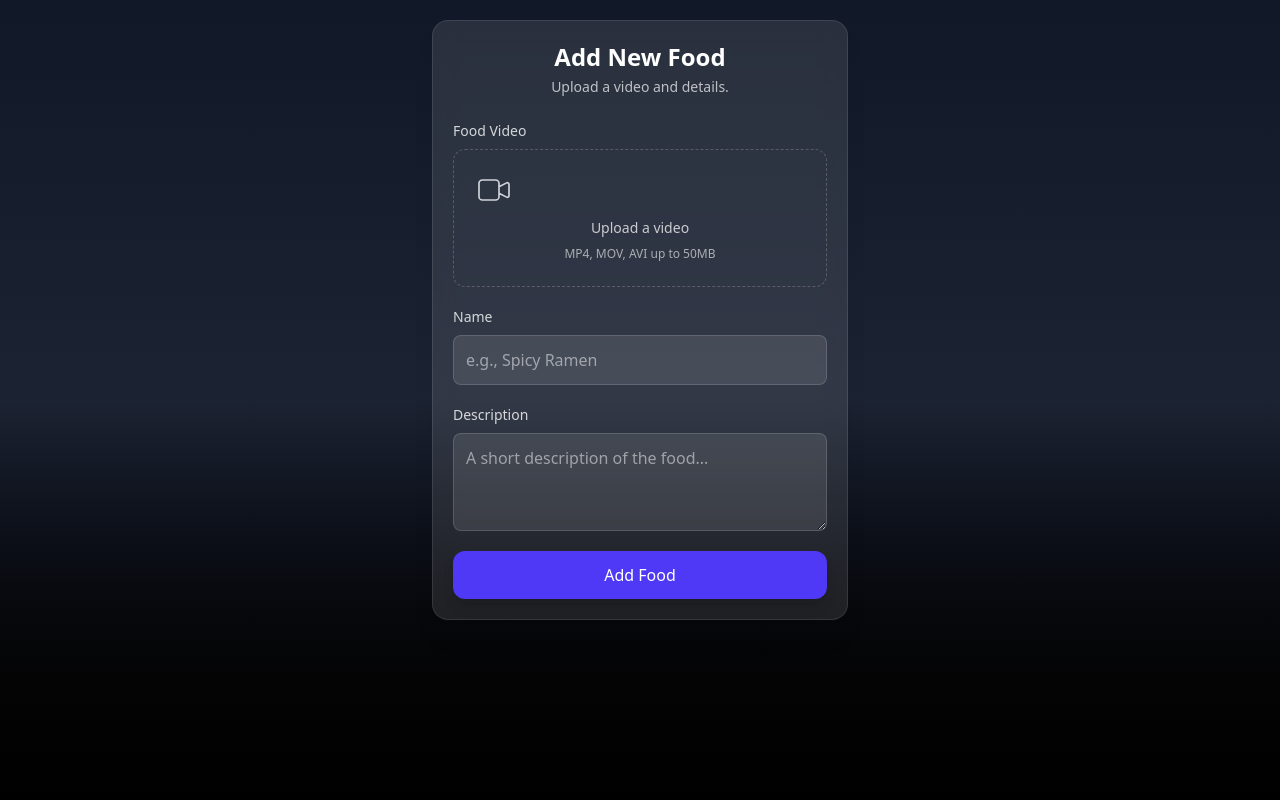
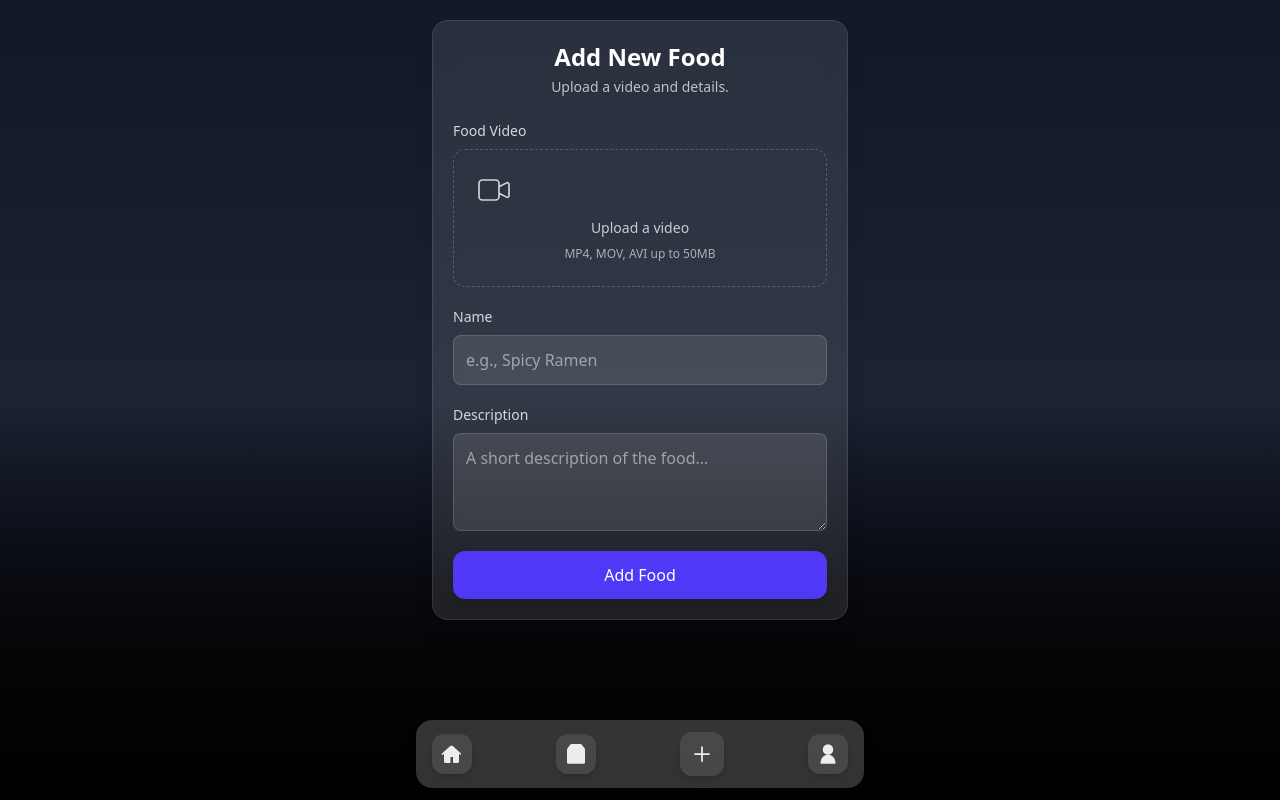
Before and after one commit to Sayeed-5/Zomato, a React (Vite) app in the folder frontend/: page /create-food in a window 1280 px wide. Built offline with nearby package versions, Linux system fonts and the light colour scheme.

Commit message:
add navbar in routes

```diff
--- a/frontend/src/components/BottomNav.jsx
+++ b/frontend/src/components/BottomNav.jsx
@@ -1,4 +1,5 @@
 import React from 'react'
+import { useNavigate } from 'react-router-dom'
 
 const NavIcon = ({ label, children, onClick }) => (
   <button
@@ -11,25 +12,43 @@ const NavIcon = ({ label, children, onClick }) => (
 )
 
 const BottomNav = () => {
+
+  const navigate = useNavigate();
+
+  const saved = () => {
+    console.log("Button was clicked")
+    navigate('/save');
+  }
+
+  const addFood = () => {
+    console.log("Button was clicked")
+    navigate('/create-food');
+  }
+
+  const profile = () => {
+    console.log("Button was clicked")
+    navigate('/auth');
+  }
+
   return (
     <nav className="fixed bottom-3 left-1/2 -translate-x-1/2 w-[92%] max-w-md px-4 py-3 rounded-2xl shadow-lg backdrop-blur-md bg-white/20 dark:bg-black/20 text-white">
       <div className="flex items-center justify-between text-xl">
-        <NavIcon label="Home" onClick={() => {}}>
+        <NavIcon label="Home" onClick={navigate('/')}>
           <svg xmlns="http://www.w3.org/2000/svg" viewBox="0 0 24 24" fill="currentColor" className="size-6">
             <path d="M11.47 3.84a.75.75 0 01.99 0l8.25 7.5a.75.75 0 11-.99 1.12l-.72-.65V19.5A1.5 1.5 0 0117.5 21h-3.75a.75.75 0 01-.75-.75V15h-2.5v5.25a.75.75 0 01-.75.75H5.5A1.5 1.5 0 014 19.5v-7.69l-.98.89a.75.75 0 11-.99-1.12l8.25-7.5z"/>
           </svg>
         </NavIcon>
-        <NavIcon label="Saved" onClick={() => {}}>
+        <NavIcon label="Saved" onClick={saved}>
           <svg xmlns="http://www.w3.org/2000/svg" viewBox="0 0 24 24" fill="currentColor" className="size-6">
             <path d="M6.32 2.577A1.5 1.5 0 017.62 2h8.76a1.5 1.5 0 011.3.577l2.87 3.588A1.5 1.5 0 0121 7.5V20.25A1.5 1.5 0 0119.5 21.75h-15A1.5 1.5 0 013 20.25V7.5a1.5 1.5 0 01.45-1.064l2.87-3.859z"/>
           </svg>
         </NavIcon>
-        <NavIcon label="Create Post" onClick={() => {}}>
+        <NavIcon label="Add Food" onClick={addFood}>
           <svg xmlns="http://www.w3.org/2000/svg" viewBox="0 0 24 24" fill="currentColor" className="size-7">
             <path d="M12 5.25a.75.75 0 01.75.75v5.25H18a.75.75 0 010 1.5h-5.25V18a.75.75 0 01-1.5 0v-5.25H6a.75.75 0 010-1.5h5.25V6a.75.75 0 01.75-.75z"/>
           </svg>
         </NavIcon>
-        <NavIcon label="Profile" onClick={() => {}}>
+        <NavIcon label="Profile" onClick={profile}>
           <svg xmlns="http://www.w3.org/2000/svg" viewBox="0 0 24 24" fill="currentColor" className="size-6">
             <path fillRule="evenodd" d="M12 2.25a5.25 5.25 0 100 10.5 5.25 5.25 0 000-10.5zM4.5 20.25a7.5 7.5 0 0115 0V21a.75.75 0 01-.75.75h-13.5A.75.75 0 014.5 21v-.75z" clipRule="evenodd"/>
           </svg>
--- a/frontend/src/components/CreateFood.jsx
+++ b/frontend/src/components/CreateFood.jsx
@@ -50,7 +50,6 @@ function CreateFood() {
     formData.append('description', description);
     formData.append('video', videoFile);
 
-    // Send POST request to backend API
     const response = await axios.post('http://localhost:3000/api/food', formData, { withCredentials: true })
     //console.log(response.data);
 
--- a/frontend/src/components/Home.jsx
+++ b/frontend/src/components/Home.jsx
@@ -2,7 +2,6 @@ import React, { useEffect,useState } from 'react';
 import axios from 'axios';
 import { useNavigate, Link } from 'react-router-dom';
 import ActionBar from './ActionBar';
-import BottomNav from './BottomNav';
 
 // This component renders a single video reel with its overlay content.
 const Reel = ({ videoUrl, description, storeUrl }) => {
@@ -86,9 +85,6 @@ function Home() {
             ))}
           </main>
         </div>
-
-        {/* bottom nav */}
-        <BottomNav />
       </div>
     </>
   );
--- a/frontend/src/routes/AppRoutes.jsx
+++ b/frontend/src/routes/AppRoutes.jsx
@@ -4,6 +4,7 @@ import Auth from '../components/Auth'
 import Home from '../components/Home'
 import CreateFood from '../components/CreateFood'
 import FoodPartnerProfile from '../components/FoodPartnerProfile'
+import Layout from '../components/Layout'
 import UserLogin from '../components/UserLogin'
 import UserRegister from '../components/UserRegister'
 import PartnerLogin from '../components/PartnerLogin'
@@ -14,10 +15,12 @@ function AppRoutes() {
     return (
         <Router>
             <Routes>
-                <Route path="/auth" element={<Auth/>}/>
-                <Route path="/" element={<Home/>}/>
-                <Route path="/create-food" element={<CreateFood/>}/>
-                <Route path="/partner-profile/:id" element={<FoodPartnerProfile/>}/>
+                <Route element={<Layout />}>
+                    <Route path="/auth" element={<Auth/>}/>
+                    <Route path="/" element={<Home/>}/>
+                    <Route path="/create-food" element={<CreateFood/>}/>
+                    <Route path="/partner-profile/:id" element={<FoodPartnerProfile/>}/>
+                </Route>
                 {/* <Route path="/user/register" element={<UserRegister setView={setView}/> }/>
                 <Route path="/user/login" element={<UserLogin setView={setView} />} />
                 <Route path="/food-partner/register" element={<PartnerRegister setView={setView} />} />
```
